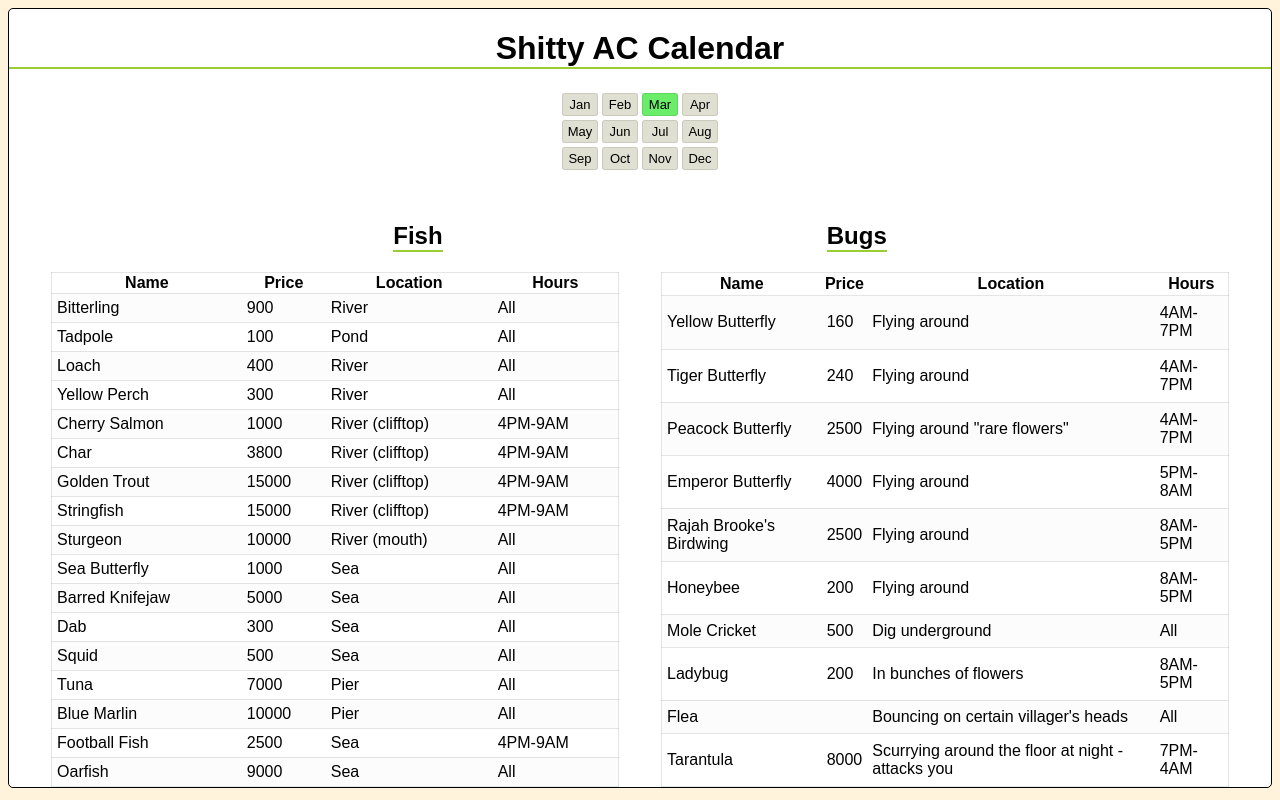
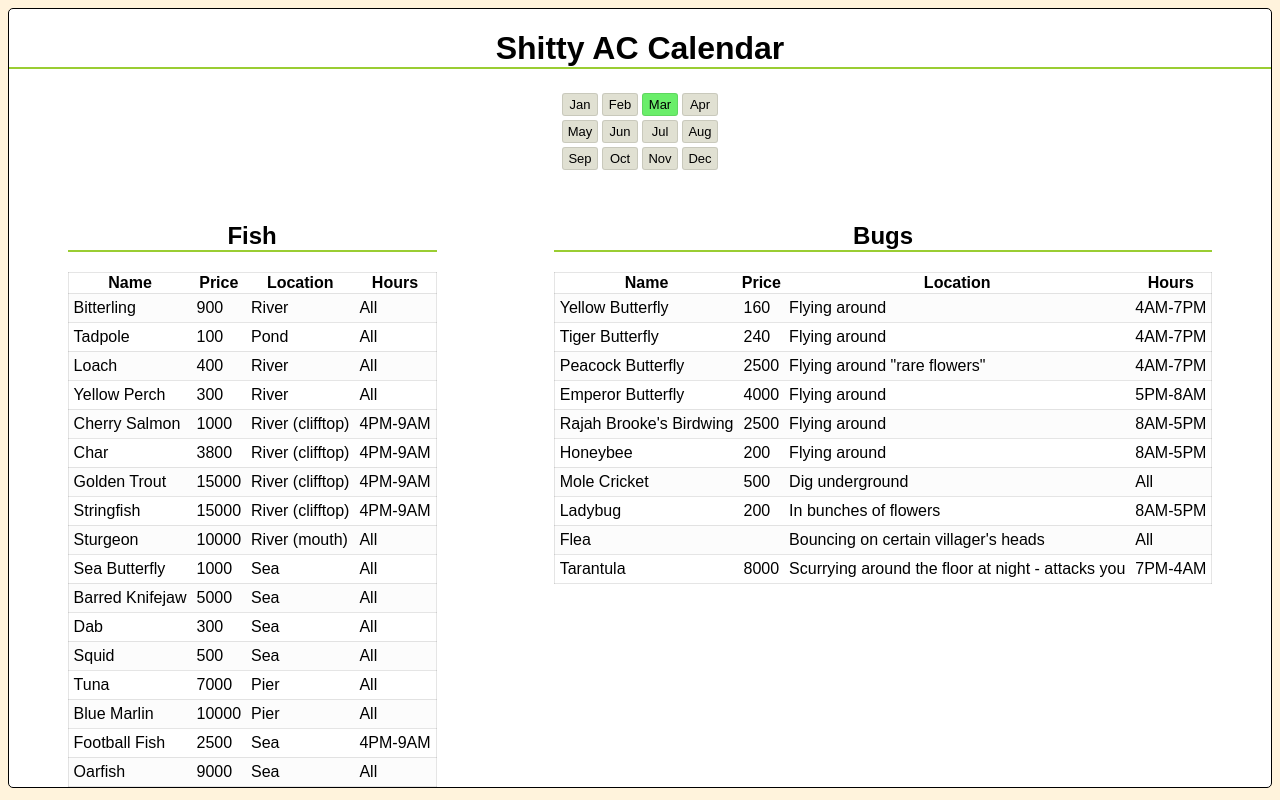
Before and after one commit to Jclong98/ACCalendar, a Flask app: page / in a window 1280 px wide. Run offline with Flask 2, Linux system fonts and the light colour scheme; data comes from the database, SQL or seed files in the repository.

Commit message:
responsive design

```diff
--- /dev/null
+++ b/run.py
@@ -0,0 +1,3 @@
+from main import app
+
+app.run(debug=True)
--- a/static/style.css
+++ b/static/style.css
@@ -57,7 +57,7 @@ main h1 {
 }
 
 table {
-    width: 45%;
+    width: 100%;
 }
 
 table, tr {
@@ -76,9 +76,17 @@ td {
 
 .row {
     display: flex;
-    justify-content: space-evenly;
+    justify-content: space-around;
 }
 
 h1, h2 {
     border-bottom: 2px solid yellowgreen;
+    text-align: center;
 }
+
+@media only screen and (max-width: 600px) {
+    .row {
+        flex-direction: column;
+    }
+
+}
--- a/templates/index.html
+++ b/templates/index.html
@@ -50,12 +50,14 @@
         </div>
 
         <div class="row">
-            <h2>Fish</h2>
-            <h2>Bugs</h2>
-        </div>
-        <div class="row">
-            <table id="fish-output-table"></table>
-            <table id="bugs-output-table"></table>
+            <div>
+                <h2>Fish</h2>
+                <table id="fish-output-table"></table>
+            </div>
+            <div>
+                <h2>Bugs</h2>
+                <table id="bugs-output-table"></table>
+            </div>
         </div>
     </main>
 
```
Also changed, not shown: todo.txt (added, +10 -0 lines), 1 other file.
